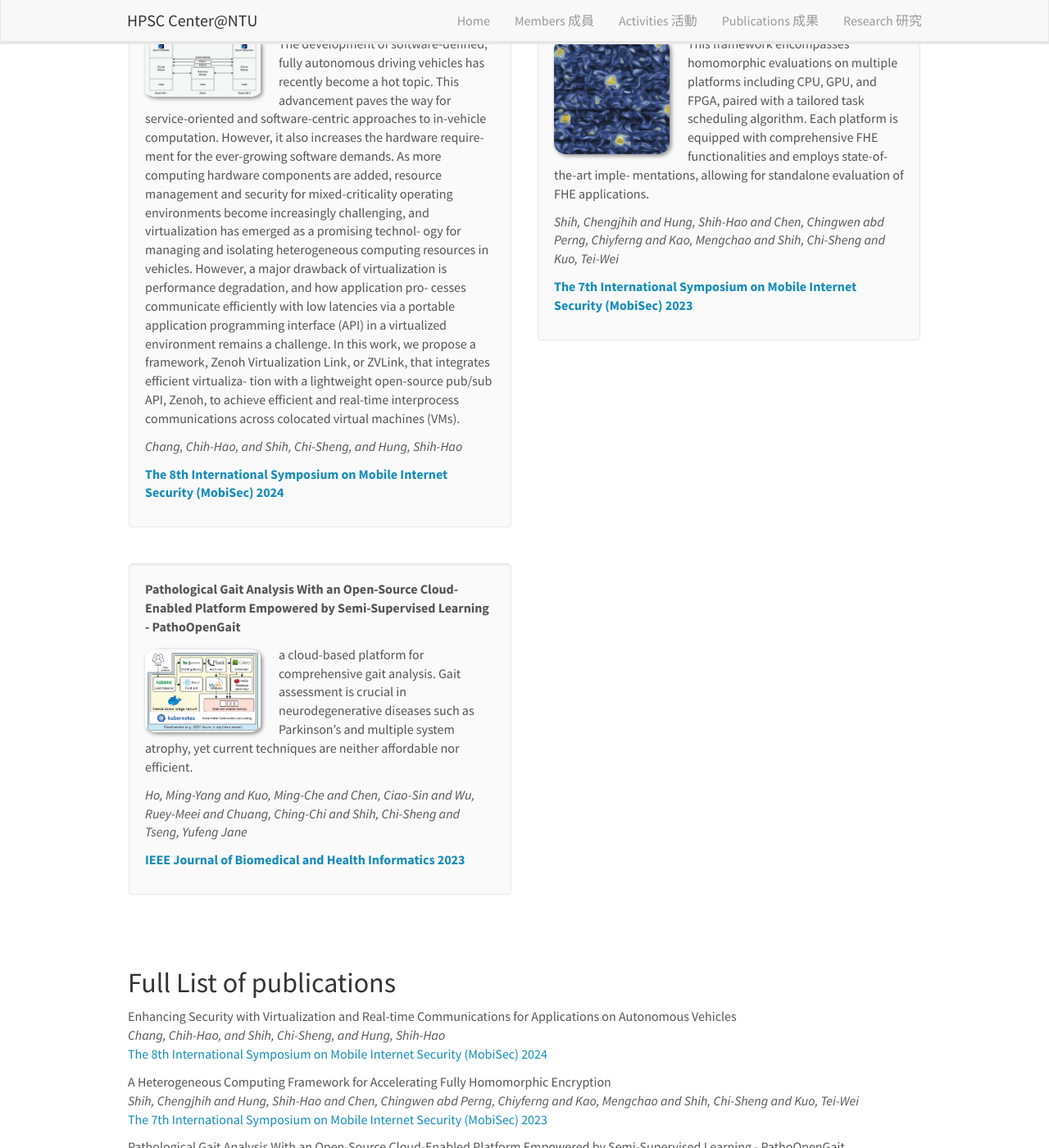
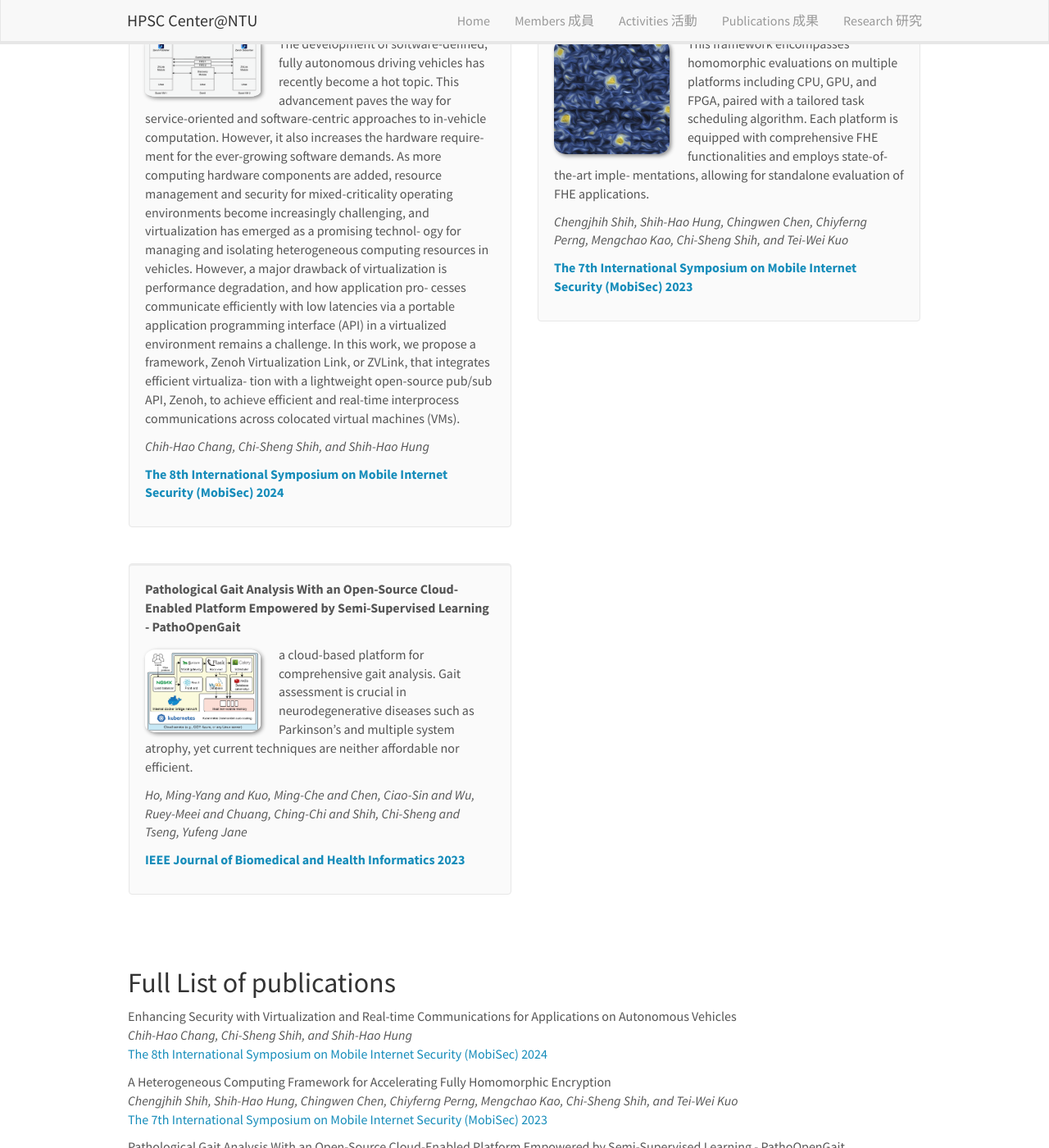
Before and after one commit to hpscntu/hpscweb, a Jekyll site: the page built from _pages/publications.md, in a window 1280 px wide and 1400 px high, scrolled down 276 px. Shown: the whole window at 82% size. Built offline with Jekyll 4.4.1, drawn with Linux system fonts in a browser that asks for light colours; nearby versions of some CDN libraries.

Commit message:
correct the authors

```diff
--- a/_data/publist.yml
+++ b/_data/publist.yml
@@ -1,7 +1,7 @@
 - title: "Enhancing Security with Virtualization and Real-time Communications for Applications on Autonomous Vehicles"
   image: mobisec24.png
   description: The development of software-defined, fully autonomous driving vehicles has recently become a hot topic. This advancement paves the way for service-oriented and software-centric approaches to in-vehicle computation. However, it also increases the hardware require- ment for the ever-growing software demands. As more computing hardware components are added, resource management and security for mixed-criticality operating environments become increasingly challenging, and virtualization has emerged as a promising technol- ogy for managing and isolating heterogeneous computing resources in vehicles. However, a major drawback of virtualization is performance degradation, and how application pro- cesses communicate efficiently with low latencies via a portable application programming interface (API) in a virtualized environment remains a challenge. In this work, we propose a framework, Zenoh Virtualization Link, or ZVLink, that integrates efficient virtualiza- tion with a lightweight open-source pub/sub API, Zenoh, to achieve efficient and real-time interprocess communications across colocated virtual machines (VMs).
-  authors: Chang, Chih-Hao, and Shih, Chi-Sheng, and Hung, Shih-Hao
+  authors: Chih-Hao Chang, Chi-Sheng Shih, and Shih-Hao Hung
   link:
      url: https://www.manuscriptlink.com/society/kiisc/conference/mobisec2024
      display: The 8th International Symposium on Mobile Internet Security (MobiSec) 2024
@@ -12,7 +12,7 @@
 - title: "A Heterogeneous Computing Framework for Accelerating Fully Homomorphic Encryption"
   image: imageaward_edited.png
   description: This framework encompasses homomorphic evaluations on multiple platforms including CPU, GPU, and FPGA, paired with a tailored task scheduling algorithm. Each platform is equipped with comprehensive FHE functionalities and employs state-of-the-art imple- mentations, allowing for standalone evaluation of FHE applications.
-  authors: Shih, Chengjhih and Hung, Shih-Hao and Chen, Chingwen abd Perng, Chiyferng and Kao, Mengchao and Shih, Chi-Sheng and Kuo, Tei-Wei
+  authors: Chengjhih Shih, Shih-Hao Hung, Chingwen Chen, Chiyferng Perng, Mengchao Kao, Chi-Sheng Shih, and Tei-Wei Kuo
   link:
      url: https://www.manuscriptlink.com/society/kiisc/conference/mobisec2023
      display: The 7th International Symposium on Mobile Internet Security (MobiSec) 2023
```
